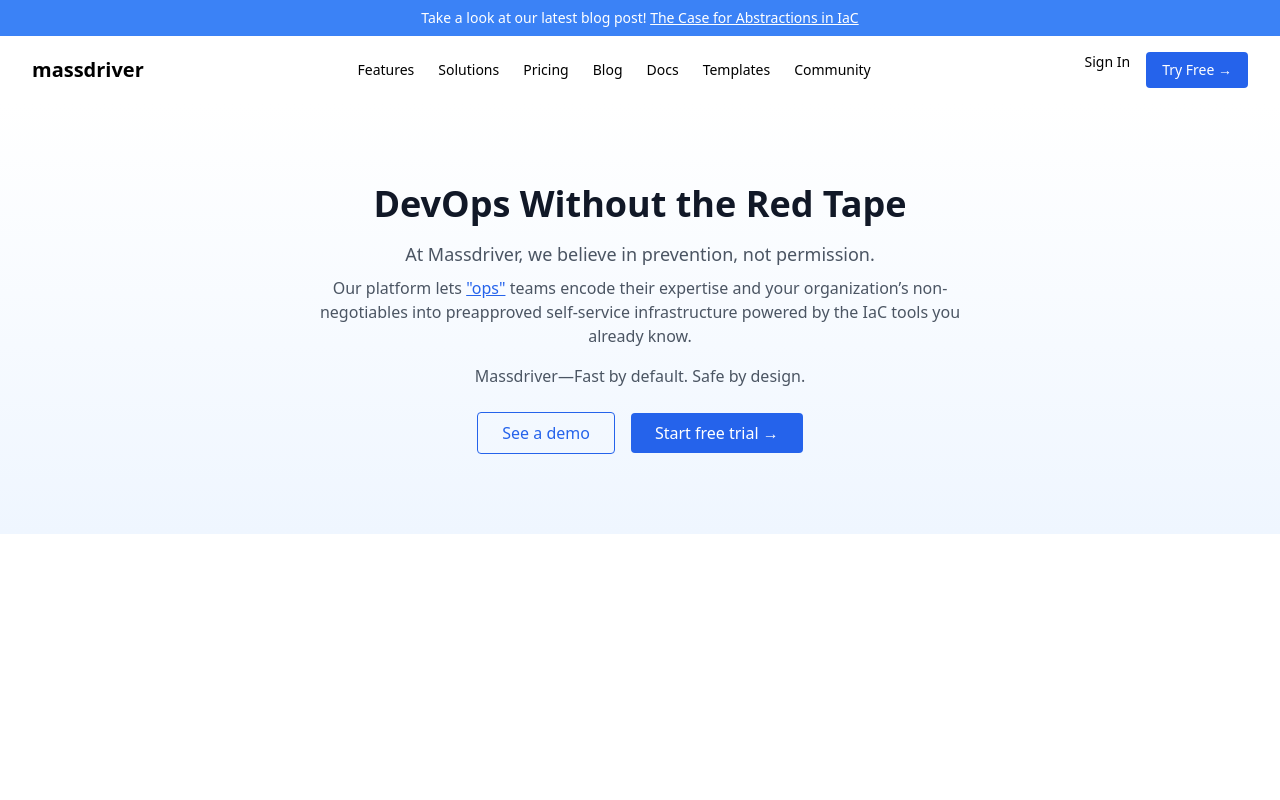
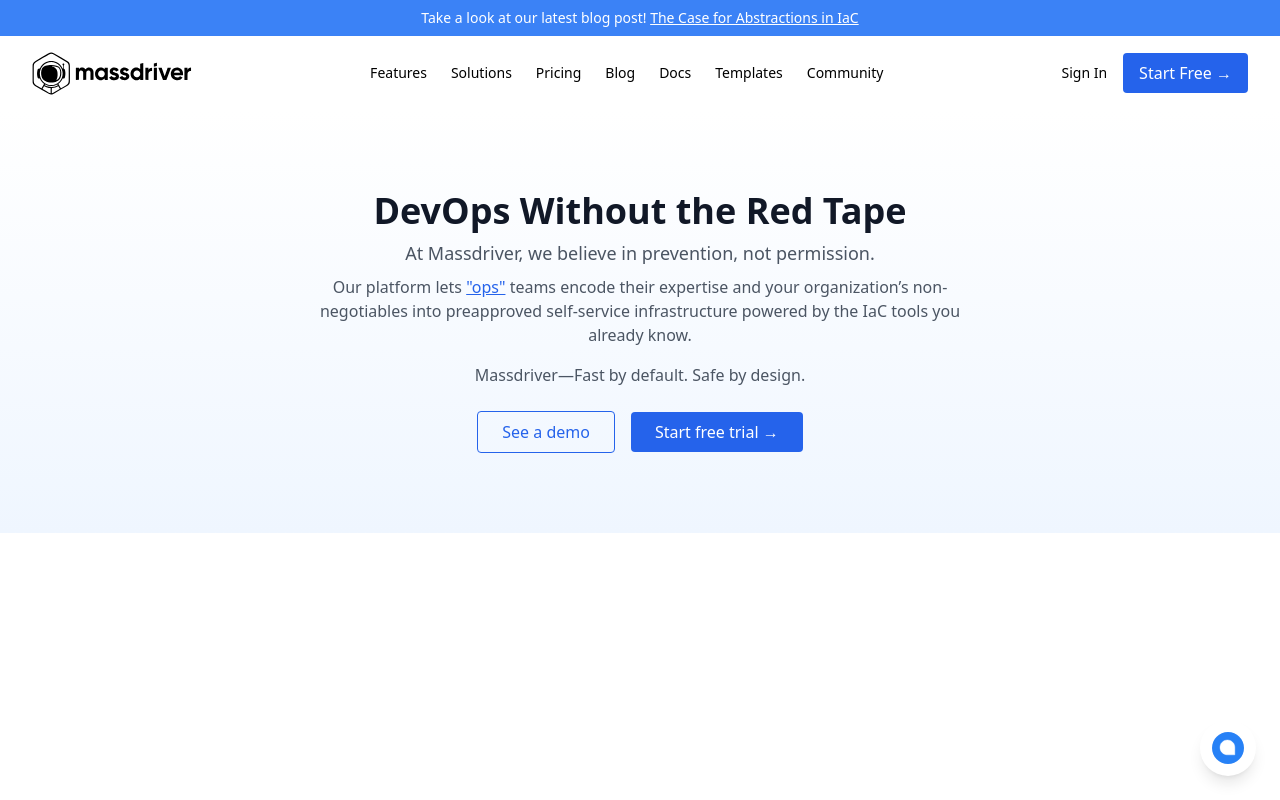
Before and after one commit to kuhatje/massdriver-mockup, a Next.js app: page / in a window 1280 px wide. Built offline with nearby package versions, Linux system fonts and the light colour scheme.

Commit message:
updates.

```diff
--- a/src/app/page.tsx
+++ b/src/app/page.tsx
@@ -5,6 +5,7 @@
 import Footer from "@/components/Footer";
 import Navigation from "@/components/Navigation";
 import AnnouncementBar from "@/components/AnnouncementBar";
+import FloatingChat from "@/components/FloatingChat";
 
 
 export default function Home() {
@@ -13,6 +14,10 @@
             <AnnouncementBar />
             <Navigation />
             <HeroSection />
+
+
+
+            <FloatingChat />
         </main>
     );
 }
--- /dev/null
+++ b/src/components/FloatingChat.tsx
@@ -0,0 +1,12 @@
+export default function FloatingChat() {
+    return (
+        <a
+            href="https://massdriver-mockup.vercel.app/"
+            className="fixed bottom-6 right-6 w-14 h-14 bg-white shadow-lg rounded-full flex items-center justify-center hover:shadow-xl transition"
+            target="_blank"
+            rel="noopener noreferrer"
+        >
+            <img src="/images/chat.svg" alt="Chat with Support" className="w-8 h-8" />
+        </a>
+    );
+}
--- a/src/components/HeroSection.tsx
+++ b/src/components/HeroSection.tsx
@@ -2,7 +2,7 @@
     return (
         <section className="text-center py-20 bg-gradient-to-b from-white to-blue-50">
             <h1 className="text-4xl font-bold text-gray-900">DevOps Without the Red Tape</h1>
-            <p className="mt-4 text-lg text-gray-600">
+            <p className="mt-2 text-lg text-gray-600">
                 At Massdriver, we believe in prevention, not permission.
             </p>
             <p className="mt-2 text-gray-600 max-w-2xl mx-auto">
--- a/src/components/Navigation.tsx
+++ b/src/components/Navigation.tsx
@@ -1,7 +1,10 @@
+import Image from 'next/image';
+
 export default function Navigation() {
     return (
         <nav className="w-full flex justify-between items-center px-8 py-4 shadow-md">
-            <div className="font-bold text-xl">massdriver</div>
+            <a href="/" className="flex items-center space-x-2">
+                <Image src="/images/massdriver-logomark.svg" alt="Massdriver Logo" width={160} height={40} /></a>
             <ul className="flex space-x-6 text-sm">
                 <li><a href="#" className="hover:text-blue-600">Features</a></li>
                 <li><a href="#" className="hover:text-blue-600">Solutions</a></li>
@@ -12,8 +15,8 @@
                 <li><a href="#" className="hover:text-blue-600">Community</a></li>
             </ul>
             <div className="flex space-x-4">
-                <a href="#" className="text-sm">Sign In</a>
-                <button className="bg-blue-600 text-white px-4 py-2 text-sm rounded">Try Free →</button>
+                <a href="#" className="text-sm flex items-center">Sign In</a>
+                <button className="bg-blue-600 text-white font-medium px-4 py-2 rounded hover:bg-blue-700 transition"> Start Free → </button>
             </div>
         </nav>
     );
```
Also changed, not shown: public/images/chat.svg (added), public/images/massdriver-logomark.svg (added).
